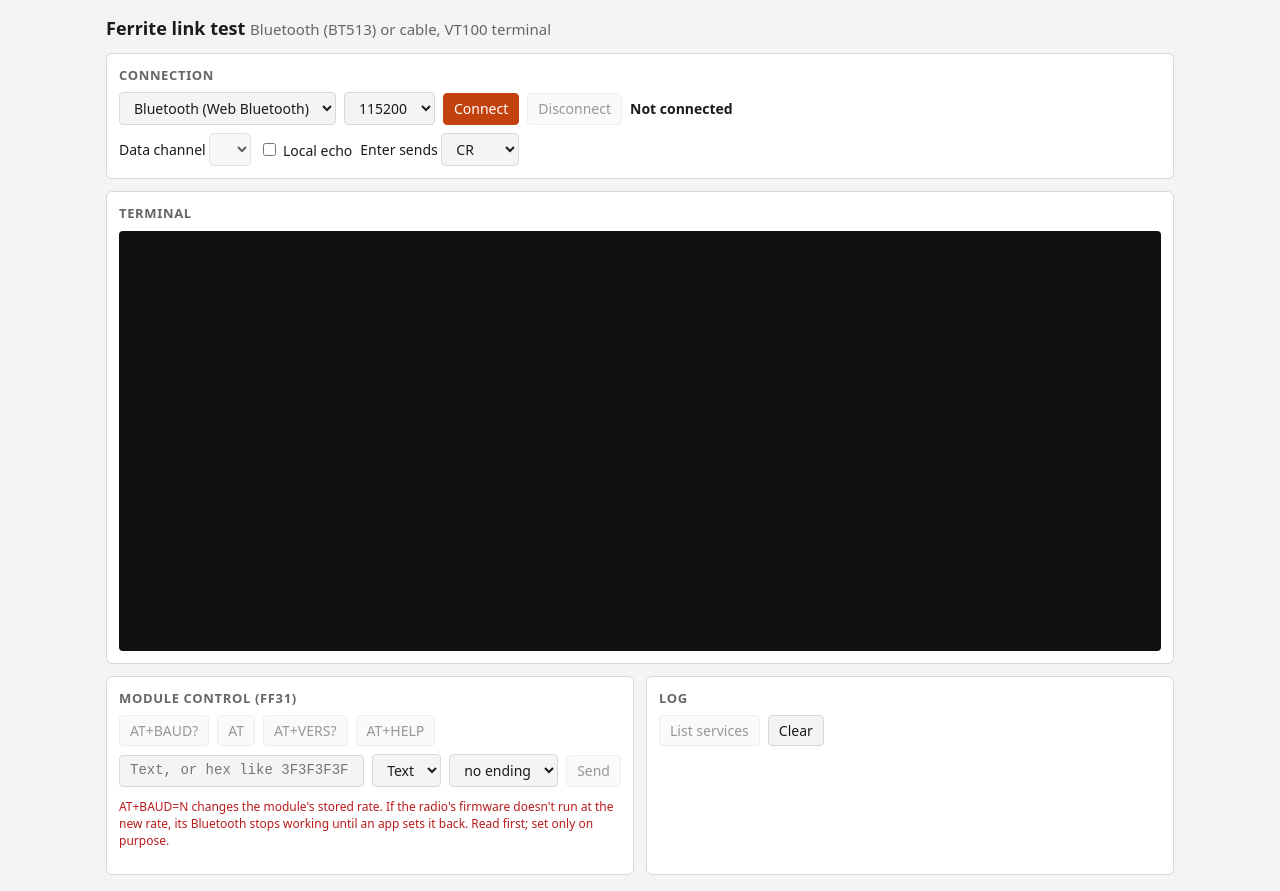
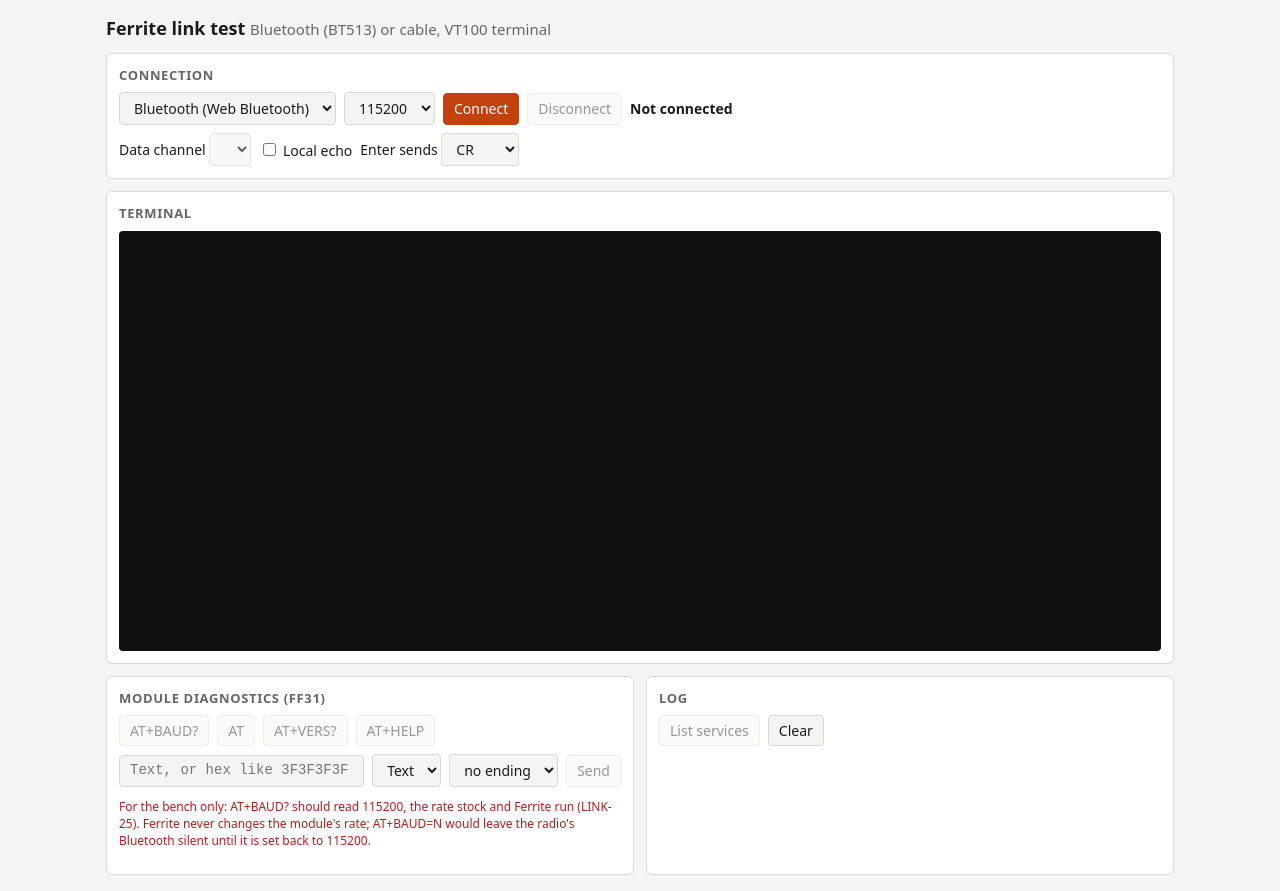
Before and after one commit to DK1DA/FerriteFW, a plain HTML site: page tools/linktest/index.html in a window 1280 px wide. Drawn offline with nearby package versions, Linux system fonts and the light colour scheme.

Commit message:
tools/linktest: FFE1 first as stock and nicFW use it; FF31 panel is bench diagnostics, Ferrite never changes the module's rate (decision 79)
Built with the help of AI.

```diff
--- a/tools/linktest/index.html
+++ b/tools/linktest/index.html
@@ -79,7 +79,7 @@ input.wide { flex: 1; min-width: 180px; font-family: ui-monospace, monospace; }
 
   <div class="cols">
     <section>
-      <h2>Module control (FF31)</h2>
+      <h2>Module diagnostics (FF31)</h2>
       <div class="row">
         <button data-at="AT+BAUD?" class="at" disabled>AT+BAUD?</button>
         <button data-at="AT" class="at" disabled>AT</button>
@@ -92,7 +92,7 @@ input.wide { flex: 1; min-width: 180px; font-family: ui-monospace, monospace; }
         <select id="ctleol"><option value="">no ending</option><option value="\r\n">CR LF</option><option value="\r">CR</option></select>
         <button id="ctlsend" disabled>Send</button>
       </div>
-      <p class="warn">AT+BAUD=N changes the module's stored rate. If the radio's firmware doesn't run at the new rate, its Bluetooth stops working until an app sets it back. Read first; set only on purpose.</p>
+      <p class="warn">For the bench only: AT+BAUD? should read 115200, the rate stock and Ferrite run (LINK-25). Ferrite never changes the module's rate; AT+BAUD=N would leave the radio's Bluetooth silent until it is set back to 115200.</p>
     </section>
     <section>
       <h2>Log</h2>
@@ -108,12 +108,12 @@ input.wide { flex: 1; min-width: 180px; font-family: ui-monospace, monospace; }
 <script>
 'use strict';
 // Known BT513 UUIDs (docs/research/ios-ble-kiss.md): service FFE0 with FFE1 (data), FFE2, FF31 (control),
-// FF32 (preferred data). Web Bluetooth only lets us see services named up front, so list every likely one.
+// FF32 (KDH's app's data channel). The module bridges to USART1 at 115200 (LINK-25). Web Bluetooth only lets us see services named up front, so list every likely one.
 const u16 = n => BluetoothUUID.canonicalUUID(n);
 const SERVICES = [0xffe0, 0xff30, 0xff00, 0xfff0, 0xfee0, 0x1800, 0x1801, 0x180a, 0x180f]
   .map(u16).concat(['00000001-ba2a-46c9-ae49-01b0961f68bb']);
 const CTRL = u16(0xff31);
-const DATA_PREF = [u16(0xff32), u16(0xffe1), u16(0xffe2)];
+const DATA_PREF = [u16(0xffe1), u16(0xff32), u16(0xffe2)];
 const CHUNK = 180; // under a 185-byte ATT MTU; Chrome negotiates up to 512 by itself
 
 const $ = id => document.getElementById(id);
@@ -183,7 +183,7 @@ async function connectBle() {
   }
   await listGatt(services);
   ctrlChar = chars[CTRL] || null;
-  // Data channel: FF32 preferred, then FFE1, FFE2 (per KDH's app); any writable+notify char otherwise.
+  // Data channel: FFE1 first, as stock's KISS(BLE) and nicFW's BTLE console use it; then FF32 (KDH's app), FFE2.
   const candidates = Object.values(chars).filter(c => (c.properties.notify || c.properties.indicate) &&
     (c.properties.write || c.properties.writeWithoutResponse) && c.uuid !== CTRL);
   candidates.sort((a, b) => rank(a.uuid) - rank(b.uuid));
```
